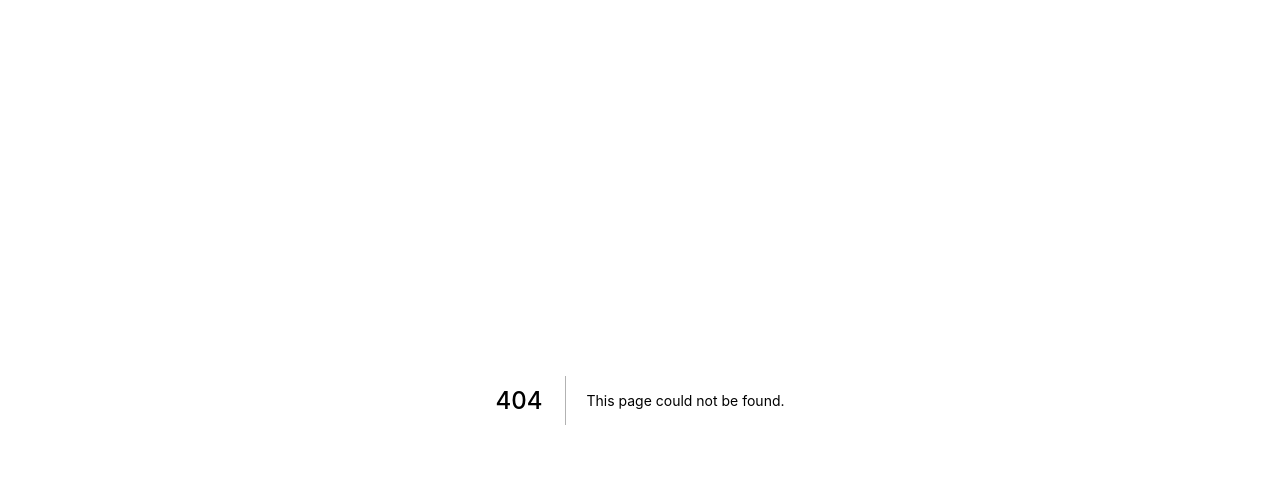
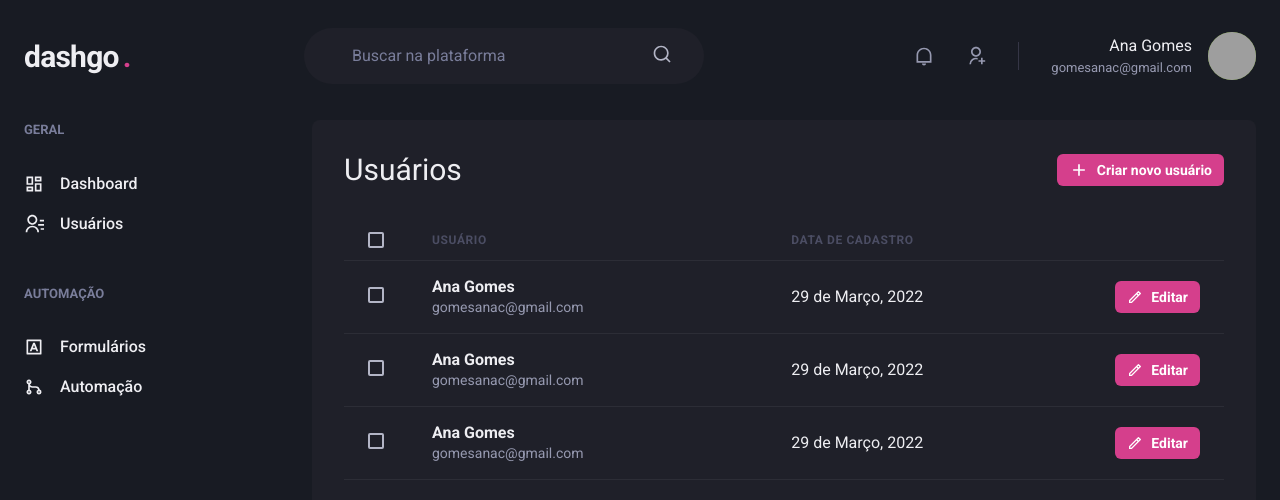
Before and after one commit to gomesanac/ignite-reactjs, a Next.js app in the folder reactjs/dashgo/: page /users in a window 1280 px wide. Before the commit this address had no page. Shown: the top 500 px of the page. Built offline with nearby package versions, Linux system fonts and the light colour scheme; grey boxes are pictures that could not be loaded.

Commit message:
feat(dashgo): implementa página de listagem de usuários

```diff
--- /dev/null
+++ b/reactjs/dashgo/src/pages/users/index.tsx
@@ -0,0 +1,139 @@
+import {
+  Box,
+  Flex,
+  Heading,
+  Button,
+  Icon,
+  Table,
+  Thead,
+  Tr,
+  Th,
+  Checkbox,
+  Tbody,
+  Td,
+  Text,
+} from '@chakra-ui/react';
+import { RiAddLine, RiPencilLine } from 'react-icons/ri';
+
+import { Header } from '../../components/Header';
+import { Sidebar } from '../../components/Sidebar';
+
+export default function UserList() {
+  return (
+    <Box>
+      <Header />
+
+      <Flex w="100%" maxW={1480} my="6" mx="auto" px="6">
+        <Sidebar />
+
+        <Box flex="1" borderRadius={8} bg="gray.800" p="8">
+          <Flex mb="8" justify="space-between" align="center">
+            <Heading size="lg" fontWeight="normal">
+              Usuários
+            </Heading>
+
+            <Button
+              as="a"
+              size="sm"
+              fontSize="sm"
+              colorScheme="pink"
+              leftIcon={<Icon as={RiAddLine} fontSize="20" />}
+            >
+              Criar novo usuário
+            </Button>
+          </Flex>
+
+          <Table colorScheme="whiteAlpha">
+            <Thead>
+              <Tr>
+                <Th px="6" color="gray.300" w="8">
+                  <Checkbox colorScheme="pink" />
+                </Th>
+                <Th>Usuário</Th>
+                <Th>Data de cadastro</Th>
+                <Th></Th>
+              </Tr>
+            </Thead>
+            <Tbody>
+              <Tr>
+                <Td px="6">
+                  <Checkbox colorScheme="pink" />
+                </Td>
+                <Td>
+                  <Box>
+                    <Text fontWeight="bold">Ana Gomes</Text>
+                    <Text fontSize="sm" color="gray.300">
+                      gomesanac@gmail.com
+                    </Text>
+                  </Box>
+                </Td>
+                <Td>29 de Março, 2022</Td>
+                <Td w="8">
+                  <Button
+                    as="a"
+                    size="sm"
+                    fontSize="sm"
+                    colorScheme="pink"
+                    leftIcon={<Icon as={RiPencilLine} fontSize="16" />}
+                  >
+                    Editar
+                  </Button>
+                </Td>
+              </Tr>
+              <Tr>
+                <Td px="6">
+                  <Checkbox colorScheme="pink" />
+                </Td>
+                <Td>
+                  <Box>
+                    <Text fontWeight="bold">Ana Gomes</Text>
+                    <Text fontSize="sm" color="gray.300">
+                      gomesanac@gmail.com
+                    </Text>
+                  </Box>
+                </Td>
+                <Td>29 de Março, 2022</Td>
+                <Td w="8">
+                  <Button
+                    as="a"
+                    size="sm"
+                    fontSize="sm"
+                    colorScheme="pink"
+                    leftIcon={<Icon as={RiPencilLine} fontSize="16" />}
+                  >
+                    Editar
+                  </Button>
+                </Td>
+              </Tr>
+              <Tr>
+                <Td px="6">
+                  <Checkbox colorScheme="pink" />
+                </Td>
+                <Td>
+                  <Box>
+                    <Text fontWeight="bold">Ana Gomes</Text>
+                    <Text fontSize="sm" color="gray.300">
+                      gomesanac@gmail.com
+                    </Text>
+                  </Box>
+                </Td>
+                <Td>29 de Março, 2022</Td>
+                <Td w="8">
+                  <Button
+                    as="a"
+                    size="sm"
+                    fontSize="sm"
+                    colorScheme="pink"
+                    leftIcon={<Icon as={RiPencilLine} fontSize="16" />}
+                  >
+                    Editar
+                  </Button>
+                </Td>
+              </Tr>
+            </Tbody>
+          </Table>
+        </Box>
+      </Flex>
+    </Box>
+  );
+}
```
